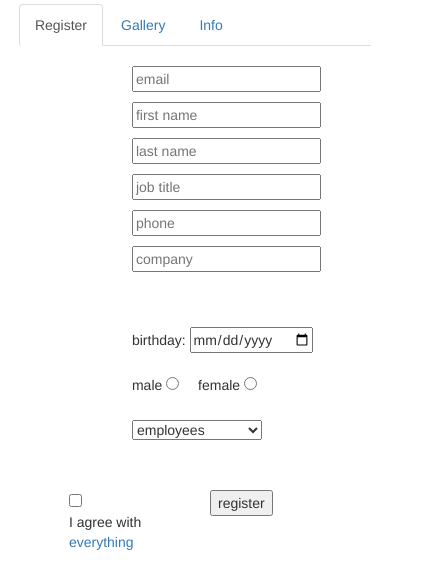
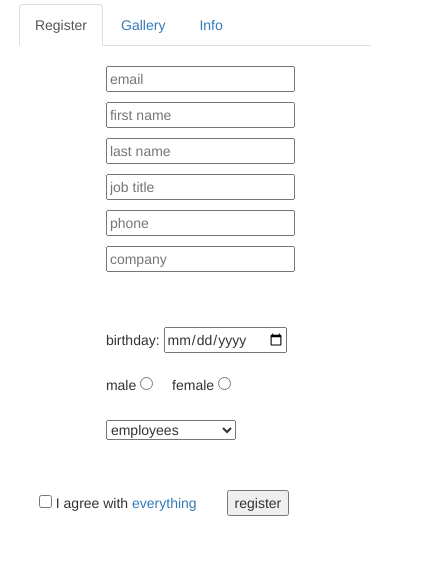
Before and after one commit to vitaly-zdanevich/WSD-8---Bootstrap-test, a plain HTML site: page index.html in a window 390 px wide. Shown: the whole page, 429 px wide, since content can reach past the window. Drawn offline with Linux system fonts and the light colour scheme.

Commit message:
fixed last row at first tab

```diff
--- a/index.html
+++ b/index.html
@@ -17,17 +17,17 @@
                 <div role='tabpanel' class='tab-pane active' id='register'>
                     <form>
                         <div class='row center-block' style='max-width:900px'>
-                            <div class='col-xs-12 col-sm-3 col-md-3 col-xs-offset-3 col-sm-offset-0'>
+                            <div class='col-xs-12 col-sm-3 col-xs-offset-2 col-sm-offset-0'>
                                 <p><input type='email' placeholder='email' required/></p>
                                 <p><input type='text' placeholder='first name' required/></p>
                                 <p><input type='text' placeholder='last name' required/></p>
                             </div>
-                            <div class='col-xs-12 col-sm-4 col-md-3 col-xs-offset-3 col-sm-offset-1'>
+                            <div class='col-xs-12 col-sm-4 col-md-3 col-xs-offset-2 col-sm-offset-1'>
                                 <p><input type='text' placeholder='job title'/></p>
                                 <p><input type='tel' placeholder='phone'/></p>
                                 <p><input type='text' placeholder='company' style='margin-bottom:40px'/></p>
                             </div>
-                            <div class='col-xs-12 col-sm-4 col-md-4 col-xs-offset-3 col-sm-offset-0 col-md-offset-1' style='margin-top:5px'>
+                            <div class='col-xs-12 col-sm-4 col-xs-offset-2 col-sm-offset-0 col-md-offset-1' style='margin-top:5px'>
                                 <p>birthday: <input type='date'/></p>
                                 <div style='margin:20px 0 20px'>
                                     <label for='male'>male</label>
@@ -43,12 +43,10 @@
                                 </select>
                             </div>
                         </div>
-                        <div class='row col-sm-6 col-md-offset-2 col-lg-offset-2 center-block' style='margin-top:50px'>
-                            <div class='col-xs-6 col-sm-8 col-md-6 col-lg-5 col-sm-offset-2 col-md-offset-4 col-lg-offset-6'>
-                                <input type='checkbox' id='agree'/>
-                                <label for='agree'>I agree with <a style='cursor:pointer'>everything</a></label>
-                            </div>
-                            <div class='col-xs-6 col-sm-1 col-md-2 col-lg-1'><button>register</button></div>
+                        <div class='row col-sm-6 col-lg-6 col-sm-offset-2 col-lg-offset-4' style='margin-top:50px'>
+                            <input type='checkbox' id='agree'/>
+                            <label for='agree'>I agree with <a style='cursor:pointer'>everything</a></label>
+                            <button class='col-xs-offset-1'>register</button>
                         </div>
                     </form>
                 </div>
```
Also changed, not shown: 1 other file.
